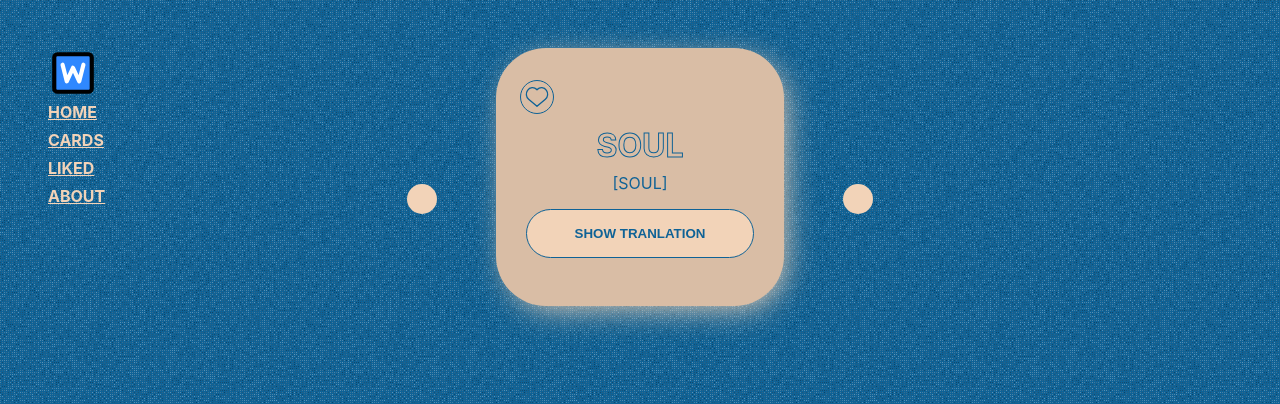
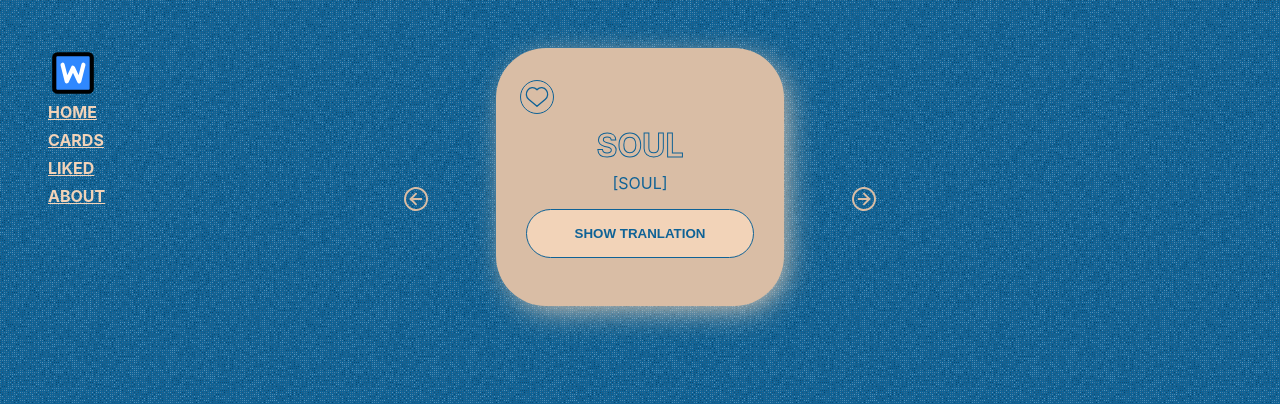
Before and after one commit to carrotforrabbit/learn-words, a React (Create React App) app: page /cards in a window 1280 px wide. Shown: the top 404 px of the page. Built offline with nearby package versions, Linux system fonts and the light colour scheme.

Commit message:
add another Card rendering

```diff
--- a/src/App.js
+++ b/src/App.js
@@ -2,19 +2,19 @@ import "./App.scss";
 import Header from "./components/Header/Header.jsx";
 import React from "react";
 import List from "./components/List/List";
-import CardSlider from "./components/CardSlider/CardSlider";
+import Card from "./components/Card/Card";
 import Error from "./components/Error/Error";
 import { BrowserRouter as Router, Routes, Route } from "react-router-dom";
 
 function App() {
   return (
-    <React.Fragment>
-      <Router>
+    <Router>
+      <React.Fragment>
         <Header />
         <main>
           <Routes>
             <Route path="/home" element={<List />}></Route>
-            <Route path="/cards" element={<CardSlider />}></Route>
+            <Route path="/cards" element={<Card />}></Route>
             {/* <Routes>
             <Route path="/liked" element={<Like />}></Route>
           </Routes> */}
@@ -22,8 +22,8 @@ function App() {
             <Route path="/" element={<List />}></Route>
           </Routes>
         </main>
-      </Router>
-    </React.Fragment>
+      </React.Fragment>
+    </Router>
   );
 }
 
--- a/src/components/BtnNext/BtnNext.jsx
+++ b/src/components/BtnNext/BtnNext.jsx
@@ -1,14 +1,29 @@
 import React from "react";
 import "../BtnNext/BtnNext.scss";
 
-class BtnNext extends React.Component {
-  render() {
-    return (
-      <div>
-        <button className="card__prev"></button>
-      </div>
-    );
-  }
+function BtnNext(props) {
+  return (
+    <div className="card__prev" onClick={props.NextCard}>
+      <svg
+        className="card__icon"
+        xmlns="http://www.w3.org/2000/svg"
+        viewBox="0 0 24 24"
+        fill="none">
+        <path
+          d="M12 21C10.22 21 8.47991 20.4722 6.99987 19.4832C5.51983 18.4943 4.36628 17.0887 3.68509 15.4442C3.0039 13.7996 2.82567 11.99 3.17294 10.2442C3.5202 8.49836 4.37737 6.89472 5.63604 5.63604C6.89472 4.37737 8.49836 3.5202 10.2442 3.17294C11.99 2.82567 13.7996 3.0039 15.4442 3.68509C17.0887 4.36628 18.4943 5.51983 19.4832 6.99987C20.4722 8.47991 21 10.22 21 12C21 14.387 20.0518 16.6761 18.364 18.364C16.6761 20.0518 14.387 21 12 21ZM12 4.5C10.5166 4.5 9.0666 4.93987 7.83323 5.76398C6.59986 6.58809 5.63856 7.75943 5.07091 9.12988C4.50325 10.5003 4.35473 12.0083 4.64411 13.4632C4.9335 14.918 5.64781 16.2544 6.6967 17.3033C7.7456 18.3522 9.08197 19.0665 10.5368 19.3559C11.9917 19.6453 13.4997 19.4968 14.8701 18.9291C16.2406 18.3614 17.4119 17.4001 18.236 16.1668C19.0601 14.9334 19.5 13.4834 19.5 12C19.5 10.0109 18.7098 8.10323 17.3033 6.6967C15.8968 5.29018 13.9891 4.5 12 4.5Z"
+          fill="#d9bda5"
+        />
+        <path
+          d="M12 16.75C11.9015 16.7505 11.8038 16.7313 11.7128 16.6935C11.6218 16.6557 11.5393 16.6001 11.47 16.53C11.3296 16.3894 11.2507 16.1988 11.2507 16C11.2507 15.8013 11.3296 15.6107 11.47 15.47L14.94 12L11.47 8.53003C11.3375 8.38785 11.2654 8.19981 11.2688 8.00551C11.2723 7.81121 11.351 7.62582 11.4884 7.48841C11.6258 7.35099 11.8112 7.27228 12.0055 7.26885C12.1998 7.26543 12.3878 7.33755 12.53 7.47003L16.53 11.47C16.6705 11.6107 16.7494 11.8013 16.7494 12C16.7494 12.1988 16.6705 12.3894 16.53 12.53L12.53 16.53C12.4608 16.6001 12.3782 16.6557 12.2872 16.6935C12.1962 16.7313 12.0986 16.7505 12 16.75Z"
+          fill="#d9bda5"
+        />
+        <path
+          d="M16 12.75H8C7.80109 12.75 7.61032 12.671 7.46967 12.5303C7.32902 12.3897 7.25 12.1989 7.25 12C7.25 11.8011 7.32902 11.6103 7.46967 11.4697C7.61032 11.329 7.80109 11.25 8 11.25H16C16.1989 11.25 16.3897 11.329 16.5303 11.4697C16.671 11.6103 16.75 11.8011 16.75 12C16.75 12.1989 16.671 12.3897 16.5303 12.5303C16.3897 12.671 16.1989 12.75 16 12.75Z"
+          fill="#d9bda5"
+        />
+      </svg>
+    </div>
+  );
 }
 
 export default BtnNext;
--- a/src/components/BtnNext/BtnNext.scss
+++ b/src/components/BtnNext/BtnNext.scss
@@ -1,25 +1,16 @@
 @import "./../App/variables";
 
-// .card__icon {
-//   width: 2rem;
-//   height: 2rem;
-//   fill: $bgr-color;
-//   cursor: pointer;
+.card__icon {
+  width: 2rem;
+  height: 2rem;
+  fill: $bgr-color;
+  cursor: pointer;
 
-//   &:hover {
-//     transform: scale(1.1);
-//   }
+  &:hover {
+    transform: scale(1.1);
+  }
 
-//   &:focus {
-//     outline: $font-color;
-//   }
-// }
-
-.card__next {
-  width: 30px;
-  height: 30px;
-  border: none;
-  border-radius: 50px;
-  background-color: $font-color;
-  cursor: pointer;
+  &:focus {
+    outline: $font-color;
+  }
 }
--- a/src/components/BtnPrev/BtnPrev.jsx
+++ b/src/components/BtnPrev/BtnPrev.jsx
@@ -1,14 +1,29 @@
 import React from "react";
 import "../BtnPrev/BtnPrev.scss";
 
-class BtnPrev extends React.Component {
-  render() {
-    return (
-      <div>
-        <button className="card__prev"></button>
-      </div>
-    );
-  }
+function BtnPrev(props) {
+  return (
+    <div className="card__prev" onClick={props.PrevCard}>
+      <svg
+        className="card__icon"
+        xmlns="http://www.w3.org/2000/svg"
+        viewBox="0 0 24 24"
+        fill="none">
+        <path
+          d="M12 21C10.22 21 8.47991 20.4722 6.99987 19.4832C5.51983 18.4943 4.36628 17.0887 3.68509 15.4442C3.0039 13.7996 2.82567 11.99 3.17294 10.2442C3.5202 8.49836 4.37737 6.89472 5.63604 5.63604C6.89472 4.37737 8.49836 3.5202 10.2442 3.17294C11.99 2.82567 13.7996 3.0039 15.4442 3.68509C17.0887 4.36628 18.4943 5.51983 19.4832 6.99987C20.4722 8.47991 21 10.22 21 12C21 14.387 20.0518 16.6761 18.364 18.364C16.6761 20.0518 14.387 21 12 21ZM12 4.5C10.5166 4.5 9.0666 4.93987 7.83323 5.76398C6.59986 6.58809 5.63856 7.75943 5.07091 9.12988C4.50325 10.5003 4.35473 12.0083 4.64411 13.4632C4.9335 14.918 5.64781 16.2544 6.6967 17.3033C7.7456 18.3522 9.08197 19.0665 10.5368 19.3559C11.9917 19.6453 13.4997 19.4968 14.8701 18.9291C16.2406 18.3614 17.4119 17.4001 18.236 16.1668C19.0601 14.9334 19.5 13.4834 19.5 12C19.5 10.0109 18.7098 8.10323 17.3033 6.6967C15.8968 5.29018 13.9891 4.5 12 4.5Z"
+          fill="#d9bda5"
+        />
+        <path
+          d="M12 16.75C11.9015 16.7505 11.8038 16.7313 11.7128 16.6935C11.6218 16.6557 11.5393 16.6001 11.47 16.53L7.47001 12.53C7.32956 12.3894 7.25067 12.1988 7.25067 12C7.25067 11.8013 7.32956 11.6107 7.47001 11.47L11.47 7.47003C11.6122 7.33755 11.8002 7.26543 11.9945 7.26885C12.1888 7.27228 12.3742 7.35099 12.5116 7.48841C12.649 7.62582 12.7278 7.81121 12.7312 8.00551C12.7346 8.19981 12.6625 8.38785 12.53 8.53003L9.06001 12L12.53 15.47C12.6705 15.6107 12.7494 15.8013 12.7494 16C12.7494 16.1988 12.6705 16.3894 12.53 16.53C12.4608 16.6001 12.3782 16.6557 12.2872 16.6935C12.1962 16.7313 12.0986 16.7505 12 16.75Z"
+          fill="#d9bda5"
+        />
+        <path
+          d="M16 12.75H8C7.80109 12.75 7.61032 12.671 7.46967 12.5303C7.32902 12.3897 7.25 12.1989 7.25 12C7.25 11.8011 7.32902 11.6103 7.46967 11.4697C7.61032 11.329 7.80109 11.25 8 11.25H16C16.1989 11.25 16.3897 11.329 16.5303 11.4697C16.671 11.6103 16.75 11.8011 16.75 12C16.75 12.1989 16.671 12.3897 16.5303 12.5303C16.3897 12.671 16.1989 12.75 16 12.75Z"
+          fill="#d9bda5"
+        />
+      </svg>
+    </div>
+  );
 }
 
 export default BtnPrev;
--- a/src/components/BtnPrev/BtnPrev.scss
+++ b/src/components/BtnPrev/BtnPrev.scss
@@ -1,21 +1,12 @@
 @import "./../App/variables";
 
-// .card__icon {
-//   width: 2rem;
-//   height: 2rem;
-//   fill: $bgr-color;
-//   cursor: pointer;
+.card__icon {
+  width: 2rem;
+  height: 2rem;
+  fill: $bgr-color;
+  cursor: pointer;
 
-//   &:hover {
-//     transform: scale(1.1);
-//   }
-// }
-
-.card__prev {
-  width: 30px;
-  height: 30px;
-  border: none;
-  border-radius: 50px;
-  background-color: $font-color;
-  cursor: pointer;
+  &:hover {
+    transform: scale(1.1);
+  }
 }
--- a/src/components/Card/Card.jsx
+++ b/src/components/Card/Card.jsx
@@ -1,23 +1,52 @@
 import React, { useState } from "react";
+import Like from "./../Like/Like.jsx";
+import "../CardSlider/CardSlider.scss";
 import "../Card/_card.scss";
-import Like from "./../Like/Like.jsx";
+import BtnPrev from "./../BtnPrev/BtnPrev.jsx";
+import BtnNext from "./../BtnNext/BtnNext.jsx";
+import words from "../../utils/words";
 
-const Card = ({ index, word, transcription, translation }) => {
+const Card = () => {
   const [pressed, setPressed] = useState(false);
+  const [index, setIndex] = useState(0);
+  const [clickedPrev, setPrevClick] = useState(false);
+  const [clickedNext, setNextClick] = useState(false);
+  const wordid = words[index];
+
+  const goToPrevCard = () => {
+    if (index - 1 < 0) {
+      setIndex(words.length - 1);
+    } else {
+      setIndex(index - 1);
+      setPrevClick(!clickedPrev);
+    }
+  };
+  const goToNextCard = () => {
+    if (index + 1 >= words.length) {
+      setIndex(0);
+    } else {
+      setIndex(index + 1);
+      setNextClick(!clickedNext);
+    }
+  };
+
   const showWord = () => {
     setPressed(!pressed);
   };
 
   return (
     <div className="card-container">
+      <BtnPrev onClick={goToPrevCard} />
       {!pressed ? (
         <>
           <div className="card">
             <Like />
-            <p className="card__title visually-hidden ">{index}</p>
-            <p className="card__title">{word}</p>
-            <p className="card__text">{transcription}</p>
-            <p className="card__subtitle visually-hidden">{translation}</p>
+            <p className="card__title visually-hidden ">{wordid.key}</p>
+            <p className="card__title">{wordid.word}</p>
+            <p className="card__text">{wordid.transcription}</p>
+            <p className="card__subtitle visually-hidden">
+              {wordid.translation}
+            </p>
             <button className="card__btn" onClick={showWord}>
               Show tranlation
             </button>
@@ -27,14 +56,15 @@ const Card = ({ index, word, transcription, translation }) => {
         <>
           <div className="card">
             <Like />
-            <p className="card__title visually-hidden ">{index}</p>
-            <p className="card__subtitle">{translation}</p>
+            <p className="card__title visually-hidden ">{wordid.key}</p>
+            <p className="card__subtitle">{wordid.translation}</p>
             <button className="card__btn" onClick={showWord}>
               Show word
             </button>
           </div>
         </>
       )}
+      <BtnNext onClick={goToNextCard} />
     </div>
   );
 };
--- a/src/components/Card/_card.scss
+++ b/src/components/Card/_card.scss
@@ -1,6 +1,8 @@
 @import "./../App/variables";
 
 .card-container {
+  max-width: 30rem;
+  margin: 0 auto;
   display: flex;
   align-items: center;
   justify-content: center;
--- a/src/components/Header/Header.jsx
+++ b/src/components/Header/Header.jsx
@@ -1,6 +1,6 @@
 import React from "react";
 import "../Header/_header.scss";
-import { BrowserRouter as Router, Link } from "react-router-dom";
+import { Link } from "react-router-dom";
 
 function Header() {
   return (
```
